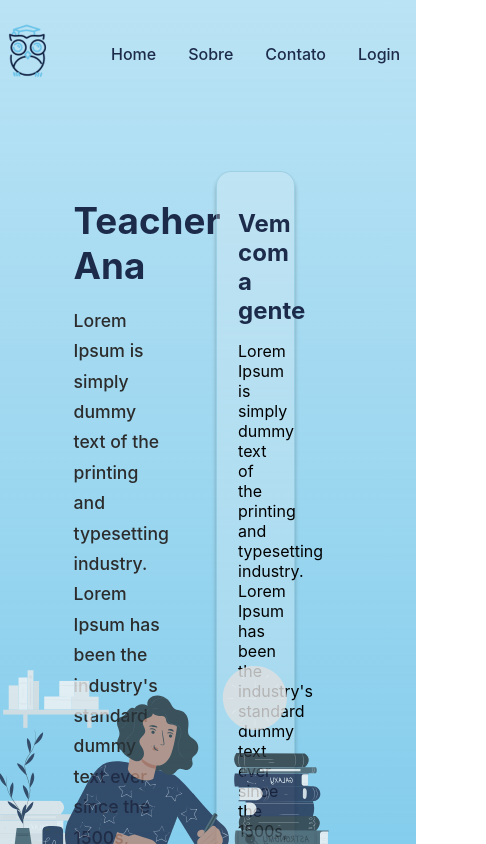
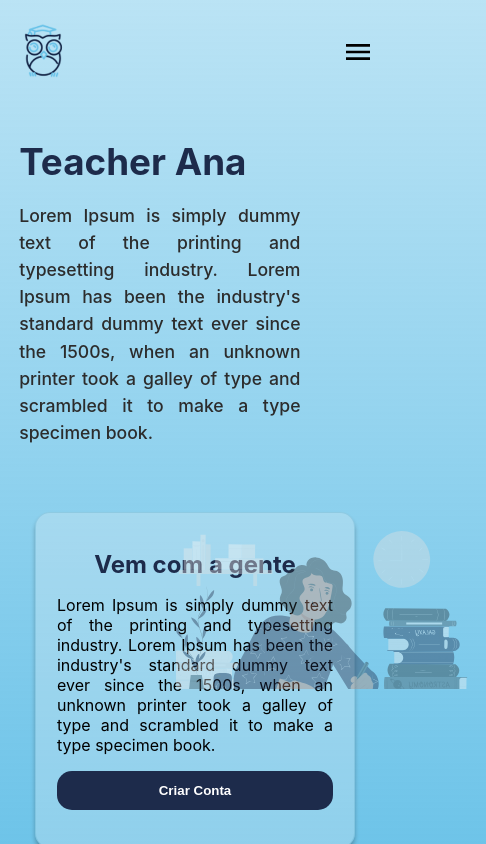
Before and after one commit to gui326/teacher_ana, a React (Create React App) app: page / in a window 390 px wide. Shown: the top 844 px of the page, 486 px wide, since content can reach past the window. Built offline with nearby package versions, Linux system fonts and the light colour scheme; a web font is replaced by a local one.

Commit message:
ajuste mobile home

```diff
--- a/package.json
+++ b/package.json
@@ -3,6 +3,10 @@
   "version": "0.1.0",
   "private": true,
   "dependencies": {
+    "@emotion/react": "^11.7.1",
+    "@emotion/styled": "^11.6.0",
+    "@mui/icons-material": "^5.3.0",
+    "@mui/material": "^5.3.0",
     "@testing-library/jest-dom": "^5.16.1",
     "@testing-library/react": "^12.1.2",
     "@testing-library/user-event": "^13.5.0",
--- a/src/components/Header/index.js
+++ b/src/components/Header/index.js
@@ -1,5 +1,6 @@
-import { HeaderArea, NavBar, LogoArea, MenuArea, Menu } from "./styled";
+import { HeaderArea, NavBar, LogoArea, MenuArea, Menu, MenuMobile } from "./styled";
 import { Link } from "react-router-dom";
+import MenuIcon from '@mui/icons-material/Menu';
 
 export default function Header(){
     return(
@@ -19,8 +20,13 @@ export default function Header(){
                         <li>Contato</li>
                         <li>Login</li>
                     </Menu>
+
+                    <MenuMobile>
+                        <MenuIcon/>
+                    </MenuMobile>
                 </MenuArea>
             </NavBar>
+
         </HeaderArea>
     );
 }
--- a/src/components/Header/styled.js
+++ b/src/components/Header/styled.js
@@ -1,10 +1,11 @@
 import styled from "styled-components";
 
 export const HeaderArea = styled.header`
-
+    width: 100%;
 `;
 
 export const NavBar = styled.div`
+    box-sizing: border-box;
     width: 100%;
     position: relative;
     top: 0;
@@ -15,6 +16,10 @@ export const NavBar = styled.div`
     max-width: 1240px;
     margin: auto;
     padding: 1.5rem 0;
+
+    @media (max-width: 468px){
+        padding: 1.5rem 1rem;
+    }
 `;
 
 export const LogoArea = styled.div`
@@ -39,4 +44,21 @@ export const Menu = styled.ul`
         font-weight: 500;
         color: #1D2B4B;
     }
+
+    @media (max-width: 468px){
+        display: none;
+    }
 `;
+
+export const MenuMobile = styled.div`
+    display: none;
+    margin-left: auto;
+    align-self: center;
+    svg{
+        font-size: 2em;
+    }
+
+    @media (max-width: 468px){
+        display: block;
+    }
+`;
--- a/src/pages/Home/index.js
+++ b/src/pages/Home/index.js
@@ -1,4 +1,5 @@
 import { Section, Card, LeftSide, RightSide, ContentArea, CardButton } from "./styled";
+import Slide from '@mui/material/Slide';
 
 export default function Home(){
     return(
@@ -13,6 +14,7 @@ export default function Home(){
                     </p>
                 </LeftSide>
                 <RightSide>
+                    <Slide direction="right" in={true} mountOnEnter unmountOnExit>
                         <Card>
                             <h1>Vem com a gente</h1>
 
@@ -24,10 +26,12 @@ export default function Home(){
                                 Criar Conta
                             </CardButton>
                         </Card>
+                    </Slide>
                 </RightSide>
             </ContentArea>
-
+            <Slide direction="left" in={true} mountOnEnter unmountOnExit>
                 <img src="backgroundHome.svg"/>
+            </Slide>
         </Section>
     );
 }
--- a/src/pages/Home/styled.js
+++ b/src/pages/Home/styled.js
@@ -12,12 +12,28 @@ export const Section = styled.section`
         left: 0;
         filter: opacity(0.8);
     }
+
+    @media (max-width: 468px){
+        padding: 0 1.2em;
+
+        img{
+            max-width: 310px;
+            z-index: 0;
+            bottom: 9.7em;
+            left: 11em;
+            filter: opacity(0.4);
+        }
+    }
 `;
 
 export const ContentArea = styled.div`
     padding-top: 4em;
     display: flex;
     flex-wrap: wrap;
+
+    @media (max-width: 468px){
+        padding-top: 2em;
+    }
 `;
 
 export const LeftSide = styled.div`
@@ -34,13 +50,29 @@ export const LeftSide = styled.div`
         max-width: 80%;
         color: #2c2c2c;
         font-size: 1.1rem;
-        line-height: 1.9rem;
+        line-height: 1.7rem;
         font-weight: 500;
+    }
+
+    @media (max-width: 468px){
+        width: 100%;
+        padding-top: 0;
+
+        p{
+            z-index: 1;
+            position: relative;
+            text-align: justify;
+        }
     }
 `;
 
 export const RightSide = styled.div`
     width: 50%;
+
+    @media (max-width: 468px){
+        width: 100%;
+        padding: 3em 1em;
+    }
 `;
 
 export const Card = styled.div`
@@ -58,8 +90,12 @@ export const Card = styled.div`
         color: #1d2b4b;
     }
 
-    p{
-
+    @media (max-width: 468px){
+        max-width: 100%;
+        text-align: center;
+        p{
+            text-align: justify;
+        }
     }
 `;
 
@@ -77,4 +113,9 @@ export const CardButton = styled.button`
         background: white;
         color: #1D2B4B;
     }
+
+    @media (max-width: 468px){
+        width: 100%;
+        padding: .9em 0;
+    }
 `;
```
Also changed, not shown: 1 other file (tests, documents, lock files or other folders). Lines whose indentation alone changed are shown as unchanged.
